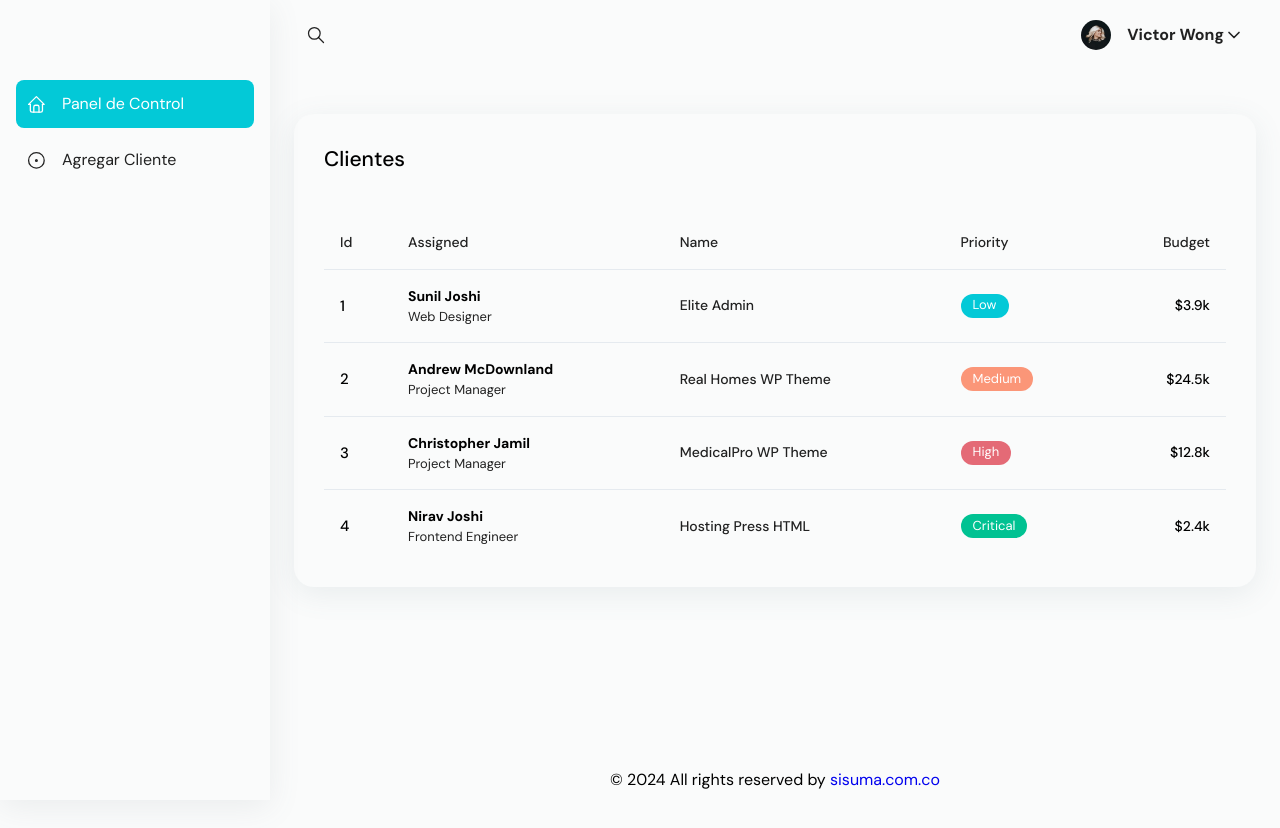
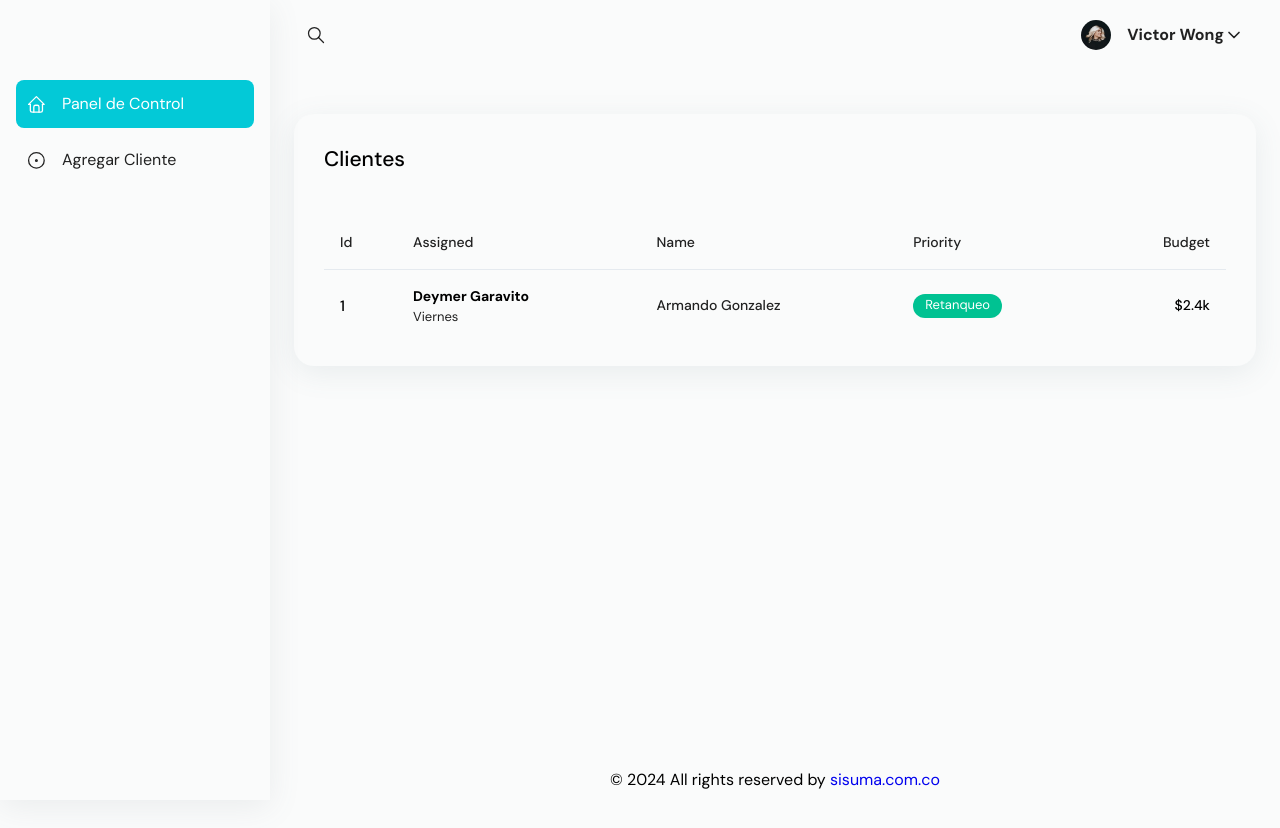
Before and after one commit to jonathanlopezb/dash-sisuma, a Next.js app: page / in a window 1280 px wide. Shown: the top 828 px of the page. Built offline with nearby package versions, Linux system fonts and the light colour scheme.

Commit message:
performance

```diff
--- a/src/app/(DashboardLayout)/components/dashboard/ProductPerformance.tsx
+++ b/src/app/(DashboardLayout)/components/dashboard/ProductPerformance.tsx
@@ -15,37 +15,10 @@ import BaseCard from "../shared/DashboardCard";
 const products = [
   {
     id: "1",
-    name: "Sunil Joshi",
-    post: "Web Designer",
-    pname: "Elite Admin",
-    priority: "Low",
-    pbg: "primary.main",
-    budget: "3.9",
-  },
-  {
-    id: "2",
-    name: "Andrew McDownland",
-    post: "Project Manager",
-    pname: "Real Homes WP Theme",
-    priority: "Medium",
-    pbg: "secondary.main",
-    budget: "24.5",
-  },
-  {
-    id: "3",
-    name: "Christopher Jamil",
-    post: "Project Manager",
-    pname: "MedicalPro WP Theme",
-    priority: "High",
-    pbg: "error.main",
-    budget: "12.8",
-  },
-  {
-    id: "4",
-    name: "Nirav Joshi",
-    post: "Frontend Engineer",
-    pname: "Hosting Press HTML",
-    priority: "Critical",
+    name: "Deymer Garavito",
+    post: "Viernes",
+    pname: "Armando Gonzalez",
+    priority: "Retanqueo",
     pbg: "success.main",
     budget: "2.4",
   },
```
